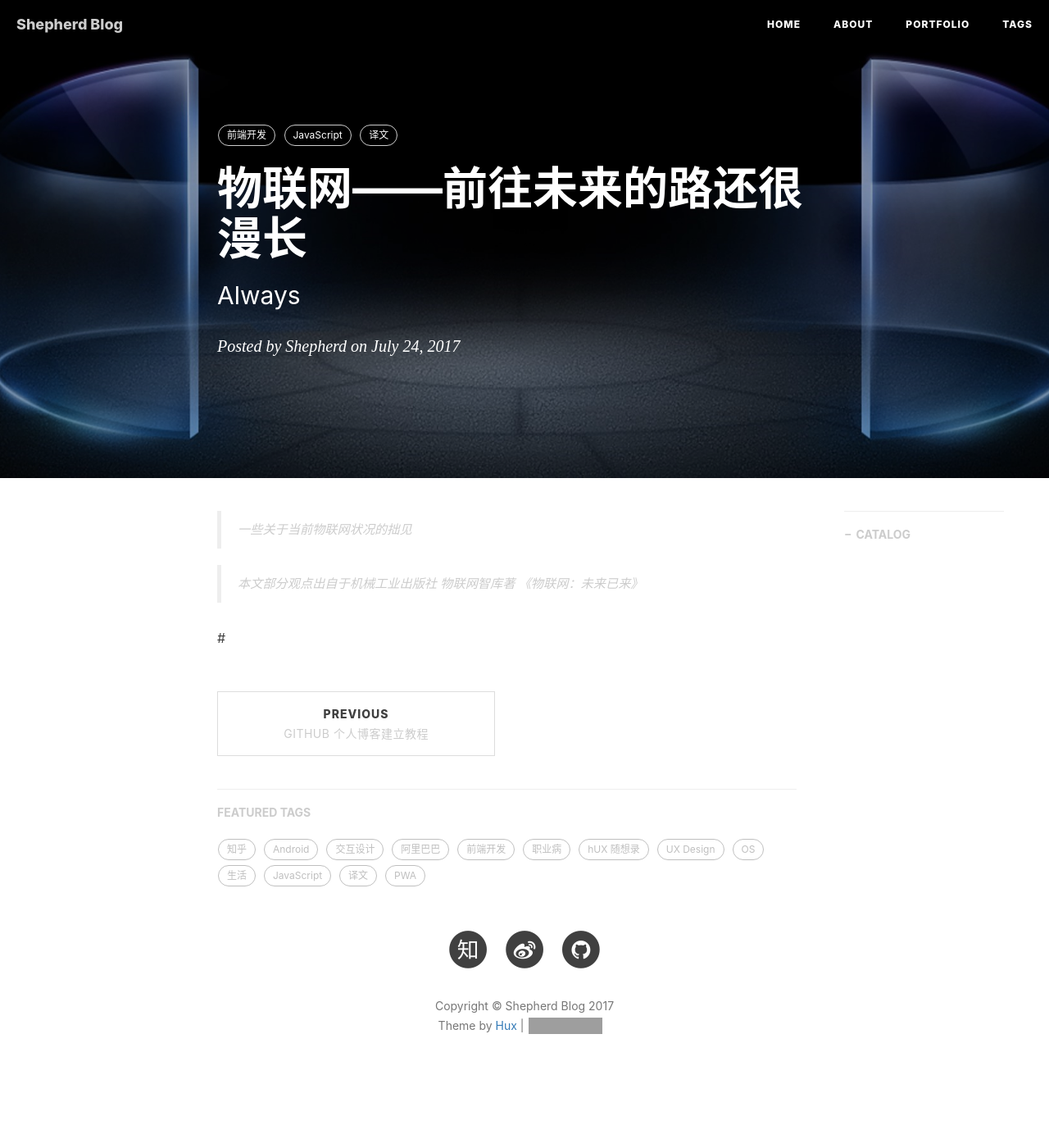
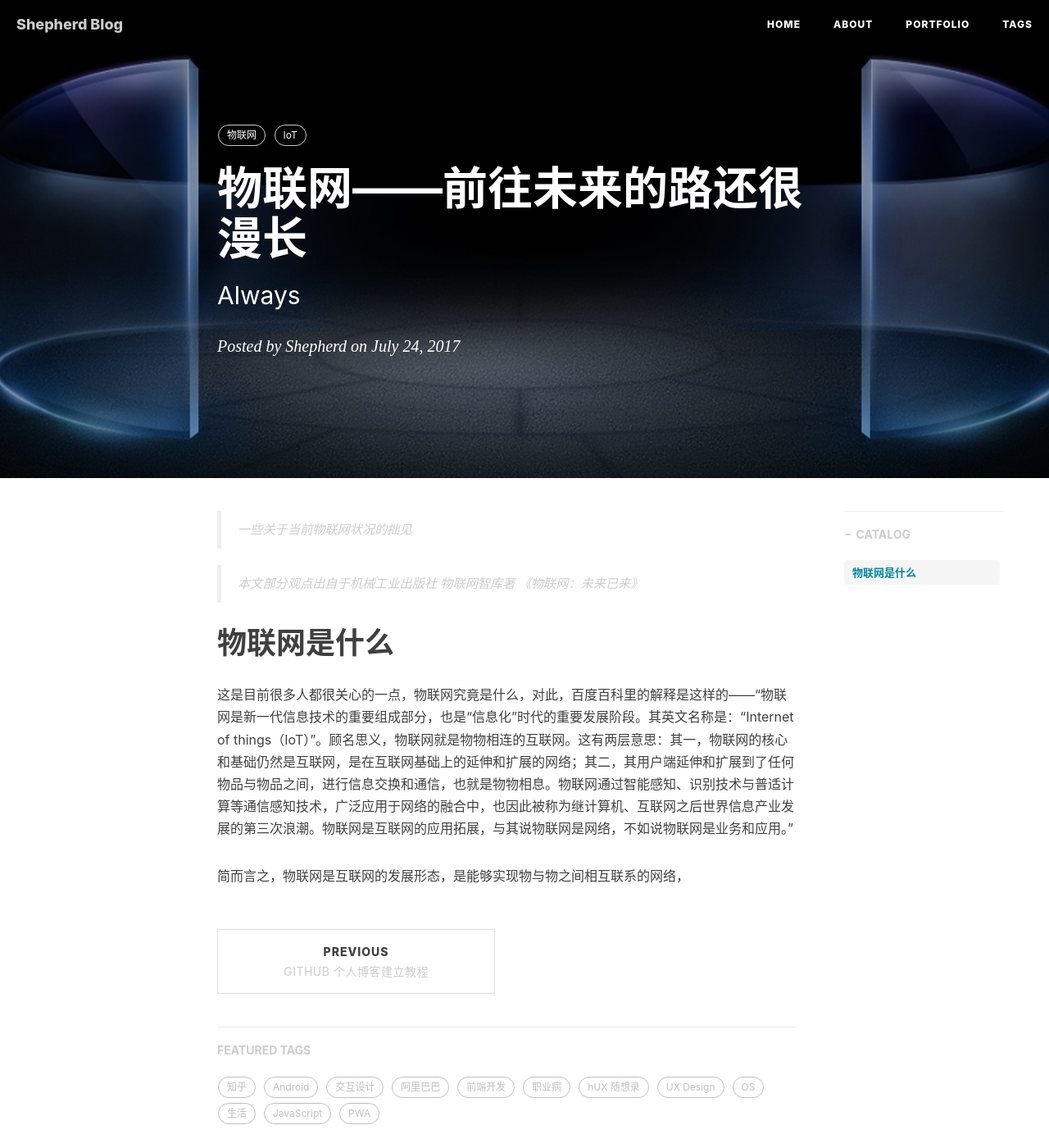
Before and after one commit to distan/distan.github.io, a Jekyll site: the page built from _posts/2017-07-24-Internet of Things.markdown, in a window 1280 px wide and 1400 px high. Shown: the whole window at 82% size. Built offline with Jekyll 4.4.1, drawn with Linux system fonts in a browser that asks for light colours; nearby versions of some CDN libraries; comment, search, counter and statistics services are not loaded; grey boxes are pictures that could not be loaded.

Commit message:
distan.github.io

```diff
--- a/_posts/2017-07-24-Internet of Things.markdown
+++ b/_posts/2017-07-24-Internet of Things.markdown
@@ -8,9 +8,8 @@ header-img: "img/post-bg-Iot.jpg"
 header-mask: 0.3
 catalog:    true
 tags:
-    - 前端开发
-    - JavaScript
-    - 译文
+    - 物联网
+    - IoT
 ---
 
 > 一些关于当前物联网状况的拙见
@@ -19,4 +18,8 @@ tags:
 >本文部分观点出自于机械工业出版社  物联网智库著 《物联网：未来已来》
 
 
-#
+# 物联网是什么
+
+这是目前很多人都很关心的一点，物联网究竟是什么，对此，百度百科里的解释是这样的——“物联网是新一代信息技术的重要组成部分，也是“信息化”时代的重要发展阶段。其英文名称是：“Internet of things（IoT）”。顾名思义，物联网就是物物相连的互联网。这有两层意思：其一，物联网的核心和基础仍然是互联网，是在互联网基础上的延伸和扩展的网络；其二，其用户端延伸和扩展到了任何物品与物品之间，进行信息交换和通信，也就是物物相息。物联网通过智能感知、识别技术与普适计算等通信感知技术，广泛应用于网络的融合中，也因此被称为继计算机、互联网之后世界信息产业发展的第三次浪潮。物联网是互联网的应用拓展，与其说物联网是网络，不如说物联网是业务和应用。”
+
+简而言之，物联网是互联网的发展形态，是能够实现物与物之间相互联系的网络，
```
